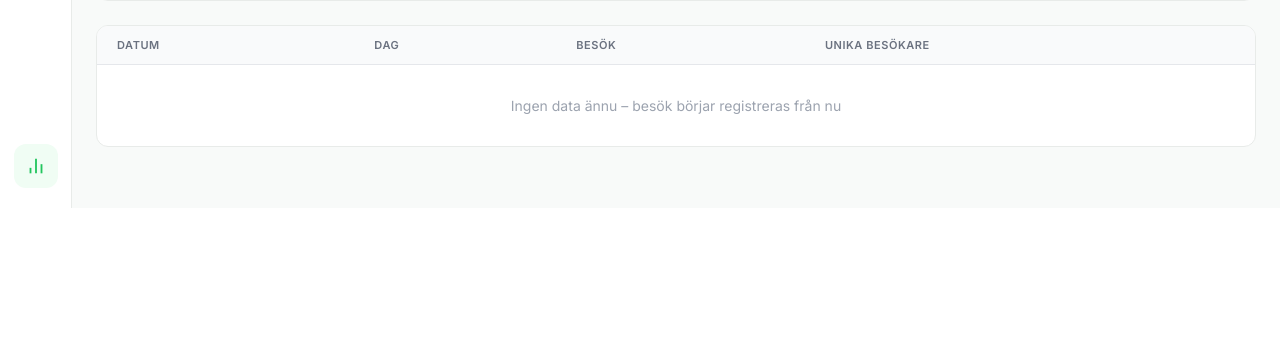
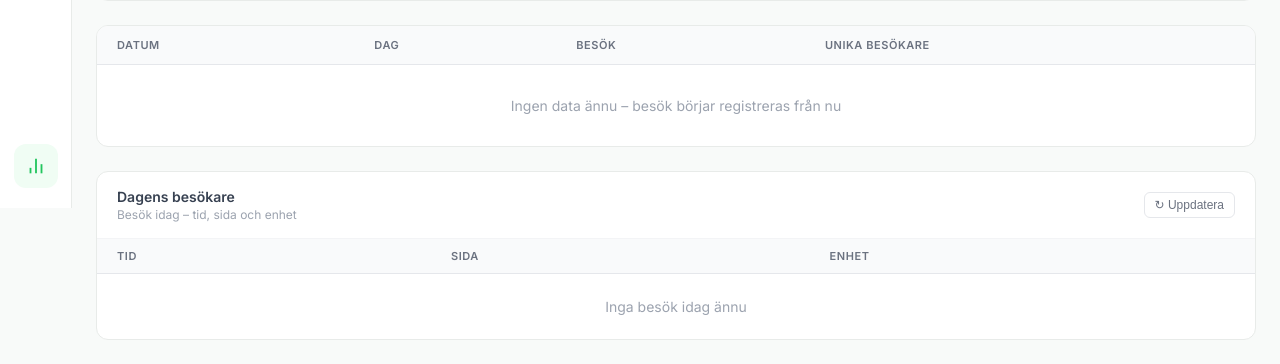
Before and after one commit to kafk/Lunch2, a Flask app: page /analytics in a window 1280 px wide. Shown: the part 592-956 px from the top of the page. Before the commit the page ends 800 px from the top, so only its background shows below. Run offline with Flask 3, Linux system fonts and the light colour scheme; data that the repository does not hold is empty.

Commit message:
Update analytics.html

```diff
--- a/templates/analytics.html
+++ b/templates/analytics.html
@@ -306,6 +306,100 @@
             grid-template-columns: repeat(2, 1fr);
         }
     }
+
+    /* Today's detail log */
+    .today-card {
+        background: white;
+        border-radius: 12px;
+        border: 1px solid #e8ebe9;
+        overflow: hidden;
+        margin-top: 24px;
+    }
+
+    .today-card-header {
+        display: flex;
+        align-items: center;
+        justify-content: space-between;
+        padding: 16px 20px;
+        border-bottom: 1px solid #f3f4f6;
+    }
+
+    .today-card-title {
+        font-size: 14px;
+        font-weight: 600;
+        color: #374151;
+    }
+
+    .today-card-sub {
+        font-size: 12px;
+        color: #9ca3af;
+        margin-top: 2px;
+    }
+
+    .today-refresh-btn {
+        background: none;
+        border: 1px solid #e5e7eb;
+        border-radius: 6px;
+        padding: 5px 10px;
+        font-size: 12px;
+        color: #6b7280;
+        cursor: pointer;
+        transition: all 0.15s;
+    }
+
+    .today-refresh-btn:hover {
+        border-color: #22c55e;
+        color: #22c55e;
+    }
+
+    .today-table {
+        width: 100%;
+        border-collapse: collapse;
+        font-size: 14px;
+    }
+
+    .today-table th {
+        text-align: left;
+        padding: 10px 20px;
+        font-size: 11px;
+        font-weight: 600;
+        color: #6b7280;
+        text-transform: uppercase;
+        letter-spacing: 0.05em;
+        background: #f9fafb;
+        border-bottom: 1px solid #e5e7eb;
+    }
+
+    .today-table td {
+        padding: 10px 20px;
+        color: #374151;
+        border-bottom: 1px solid #f3f4f6;
+    }
+
+    .today-table tr:last-child td {
+        border-bottom: none;
+    }
+
+    .today-table tr:hover td {
+        background: #f9fafb;
+    }
+
+    .device-icon {
+        display: inline-flex;
+        align-items: center;
+        gap: 5px;
+        font-size: 13px;
+    }
+
+    .page-badge {
+        display: inline-block;
+        padding: 2px 8px;
+        border-radius: 4px;
+        font-size: 12px;
+        font-family: monospace;
+        background: #f3f4f6;
+        color: #374151;
+    }
 </style>
 
 <div class="analytics-header">
@@ -383,6 +477,28 @@
         </thead>
         <tbody id="tableBody">
             <tr><td colspan="4" style="text-align:center;color:#9ca3af;padding:32px">Laddar...</td></tr>
+        </tbody>
+    </table>
+</div>
+
+<div class="today-card">
+    <div class="today-card-header">
+        <div>
+            <div class="today-card-title">Dagens besökare</div>
+            <div class="today-card-sub">Besök idag – tid, sida och enhet</div>
+        </div>
+        <button class="today-refresh-btn" onclick="loadTodayDetail()">↻ Uppdatera</button>
+    </div>
+    <table class="today-table">
+        <thead>
+            <tr>
+                <th>Tid</th>
+                <th>Sida</th>
+                <th>Enhet</th>
+            </tr>
+        </thead>
+        <tbody id="todayBody">
+            <tr><td colspan="3" style="text-align:center;color:#9ca3af;padding:24px">Laddar...</td></tr>
         </tbody>
     </table>
 </div>
@@ -512,5 +628,36 @@
 
     loadAnalytics(7, null);
     document.querySelector('.filter-btn.active');
+
+    const DEVICE_ICONS = { 'Mobil': '📱', 'Surfplatta': '📟', 'Dator': '💻' };
+    const PAGE_LABELS = { '/': 'Hem', '/display': 'Display', '/manage': 'Hantera' };
+
+    async function loadTodayDetail() {
+        const tbody = document.getElementById('todayBody');
+        tbody.innerHTML = '<tr><td colspan="3" style="text-align:center;color:#9ca3af;padding:24px">Laddar...</td></tr>';
+        try {
+            const res = await fetch('/api/analytics/today-detail');
+            const log = await res.json();
+            if (!log.length) {
+                tbody.innerHTML = '<tr><td colspan="3" style="text-align:center;color:#9ca3af;padding:24px">Inga besök idag ännu</td></tr>';
+                return;
+            }
+            // Show newest first
+            const rows = [...log].reverse().map(e => {
+                const icon = DEVICE_ICONS[e.device] || '🖥️';
+                const pageLabel = PAGE_LABELS[e.page] || e.page;
+                return `<tr>
+                    <td style="font-variant-numeric:tabular-nums;color:#6b7280">${e.time}</td>
+                    <td><span class="page-badge">${pageLabel}</span></td>
+                    <td><span class="device-icon">${icon} ${e.device}</span></td>
+                </tr>`;
+            }).join('');
+            tbody.innerHTML = rows;
+        } catch (e) {
+            tbody.innerHTML = '<tr><td colspan="3" style="text-align:center;color:#9ca3af;padding:24px">Kunde inte ladda data</td></tr>';
+        }
+    }
+
+    loadTodayDetail();
 </script>
 {% endblock %}
```
